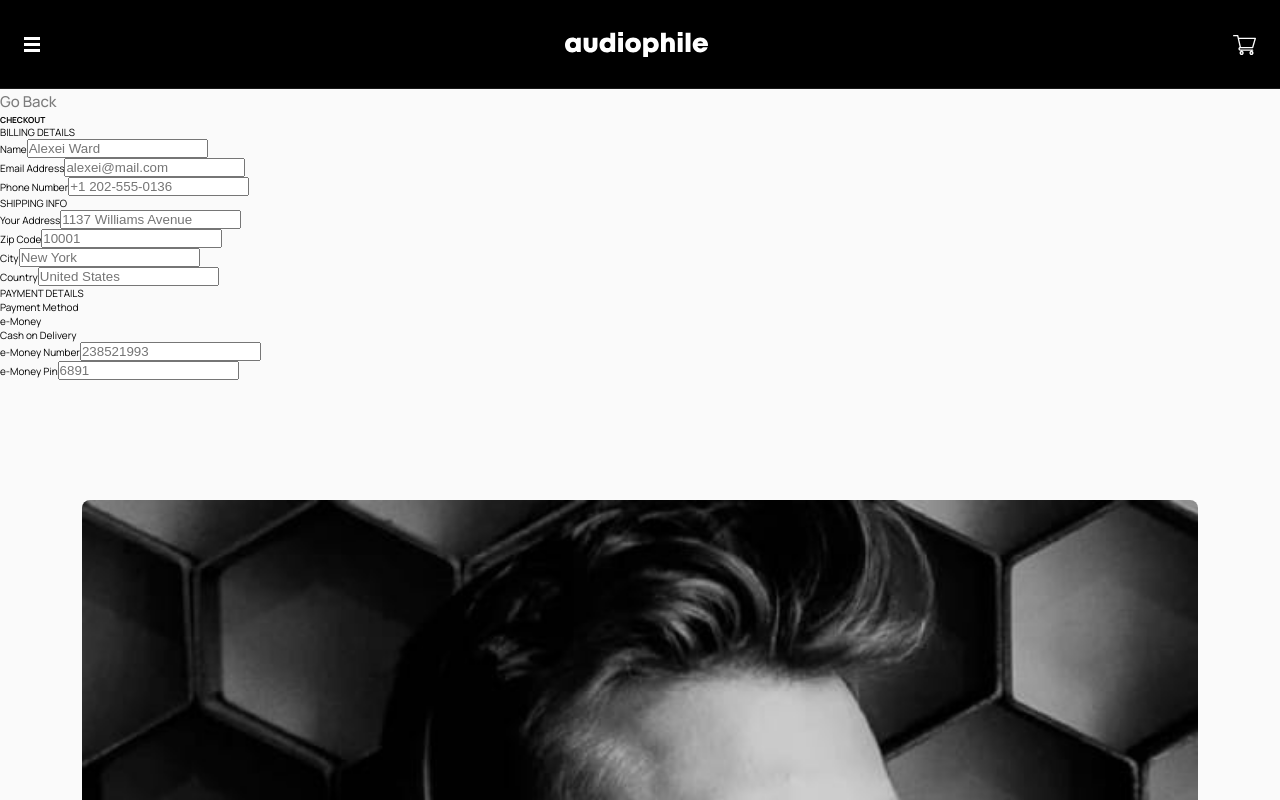
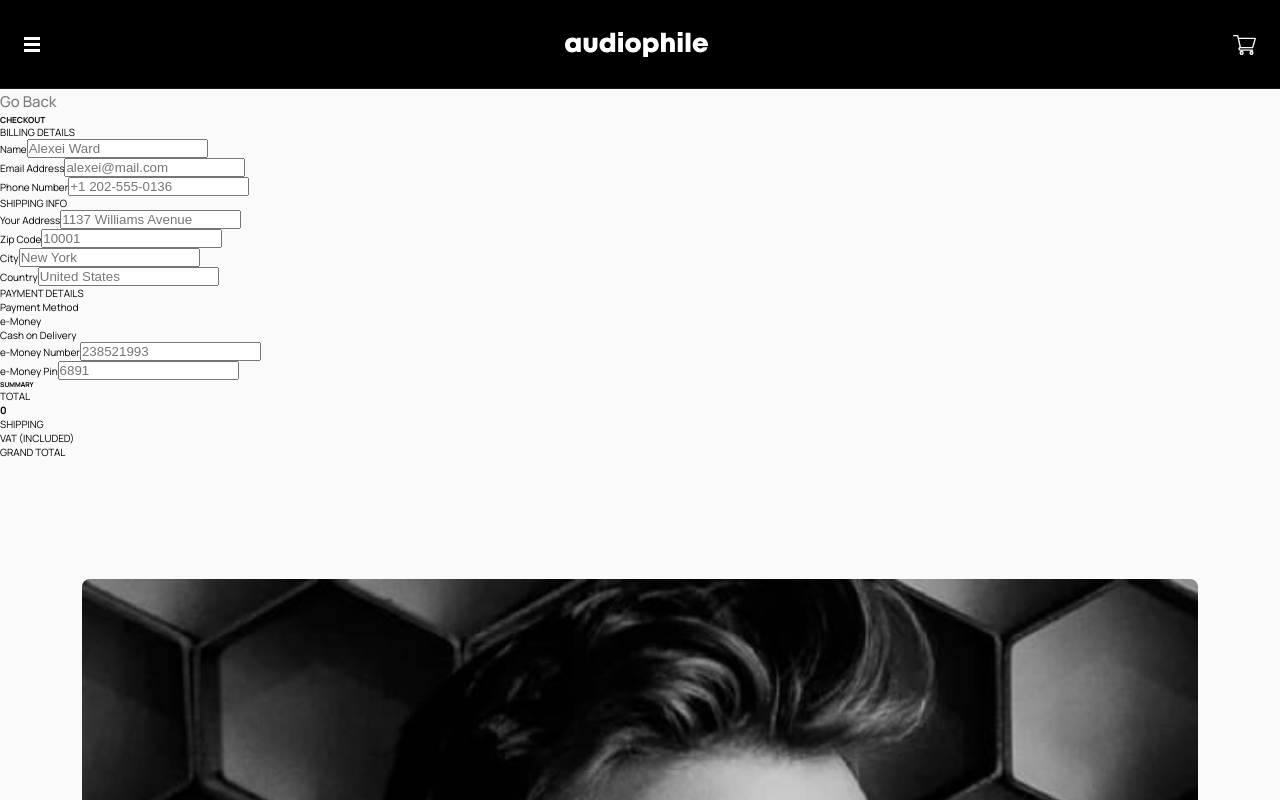
Before and after one commit to GIGAKLIBADZE/audiophile-ecommerce-website, a React (Vite) app: page /checkout in a window 1280 px wide. Shown: the top 800 px of the page. Built offline with nearby package versions, Linux system fonts and the light colour scheme.

Commit message:
use increaseAmount in Cart.tsx aswell

```diff
--- a/src/components/cart/Cart.tsx
+++ b/src/components/cart/Cart.tsx
@@ -18,8 +18,13 @@ import {
 import { useSelector } from "react-redux";
 import { RootState } from "../../store";
 import { IItem } from "../../types/types";
+import { AppDispatch } from "../../store";
+import { useDispatch } from "react-redux";
+import { increaseAmount } from "../../features/shop/shopSlice";
 
 const Cart: React.FC = () => {
+  const dispatch = useDispatch<AppDispatch>();
+
   const amountOfProducts = useSelector(
     (store: RootState) => store.shop.amounts
   );
@@ -49,7 +54,14 @@ const Cart: React.FC = () => {
                       <AmountContainer>
                         <span style={{ opacity: "0.25" }}>-</span>
                         {value}
-                        <span style={{ opacity: "0.25" }}>+</span>
+                        <span
+                          style={{ opacity: "0.25" }}
+                          onClick={() => {
+                            dispatch(increaseAmount(item.slug));
+                          }}
+                        >
+                          +
+                        </span>
                       </AmountContainer>
                     );
                   }
--- a/src/pages/Checkout.tsx
+++ b/src/pages/Checkout.tsx
@@ -1,6 +1,24 @@
 import { GoBack } from "../components/product/ProductDetailsStyles";
+import { useSelector } from "react-redux";
+import { RootState } from "../store";
+import { IItem } from "../types/types";
+import {
+  AddedProduct,
+  AddedProductImg,
+  AddedProductName,
+  AddedProductPrice,
+  AmountContainer,
+  ProductAndPriceContainer,
+} from "../components/cart/CartStyles";
+import { useDispatch } from "react-redux";
 
 const Checkout: React.FC = () => {
+  const amountOfProducts = useSelector(
+    (store: RootState) => store.shop.amounts
+  );
+  const data = useSelector((store: RootState) => store.fetchedInformation.info);
+  let totalPrice = 0;
+
   return (
     <div>
       <GoBack>Go Back</GoBack>
@@ -86,7 +104,54 @@ const Checkout: React.FC = () => {
             </div>
           </form>
         </div>
-        <div></div>
+        <div>
+          <h6>SUMMARY</h6>
+          <section>
+            {data
+              .filter((item: IItem) =>
+                amountOfProducts.hasOwnProperty(item.slug)
+              )
+              .map((item: IItem) => (
+                <div key={item.id}>
+                  <img
+                    src={item.image.mobile}
+                    alt="Product"
+                    style={{ width: "8rem", objectFit: "contain" }}
+                  />
+                  <div>
+                    <strong>{item.name}</strong>
+                    <p>${item.price}</p>
+                  </div>
+                  {Object.entries(amountOfProducts).map(([key, value]) => {
+                    totalPrice += item.price * value;
+                    if (key === item.slug) {
+                      return <div>x{value}</div>;
+                    }
+                  })}
+                </div>
+              ))}
+          </section>
+          <section>
+            <div>
+              <div>
+                <p>TOTAL</p>
+                <strong>{totalPrice}</strong>
+              </div>
+              <div>
+                <p>SHIPPING</p>
+                <strong></strong>
+              </div>
+              <div>
+                <p>VAT (INCLUDED)</p>
+                <strong></strong>
+              </div>
+            </div>
+            <div>
+              <p>GRAND TOTAL</p>
+              <strong></strong>
+            </div>
+          </section>
+        </div>
       </div>
     </div>
   );
```
